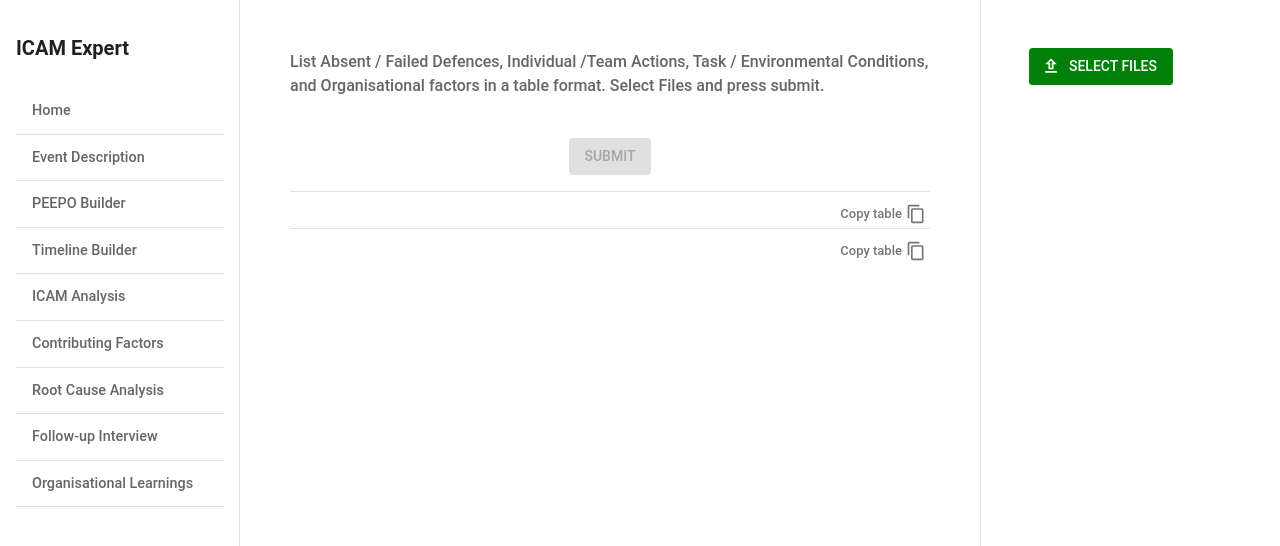
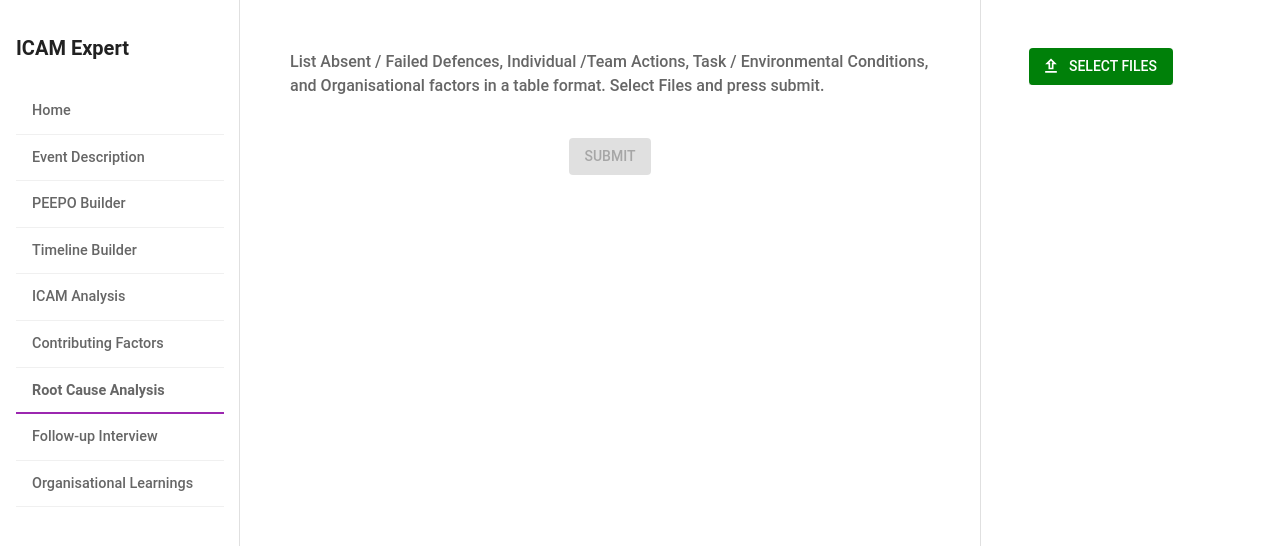
Before and after one commit to caglarcem/ICAM-Expert-App, a React (Create React App) app in the folder icam-expert-frontend/: page /rca in a window 1280 px wide. Shown: the top 546 px of the page. Built offline with nearby package versions, Linux system fonts and the light colour scheme.

Commit message:
design fixes

```diff
--- a/icam-expert-frontend/src/components/Sections/Menu.tsx
+++ b/icam-expert-frontend/src/components/Sections/Menu.tsx
@@ -1,18 +1,18 @@
-import React from 'react';
 import {
+  Box,
   List,
   ListItemButton,
   ListItemText,
   Typography,
   useTheme,
-  Box,
 } from '@mui/material';
+import { styled } from '@mui/system';
+import React, { forwardRef } from 'react';
 import {
   Link as RouterLink,
   LinkProps as RouterLinkProps,
+  useLocation,
 } from 'react-router-dom';
-import { styled } from '@mui/system';
-import { forwardRef } from 'react';
 
 // Define a custom link component that forwards refs and passes the `to` prop.
 const CustomRouterLink = forwardRef<HTMLAnchorElement, RouterLinkProps>(
@@ -37,12 +37,18 @@ interface MenuProps {
 
 const Menu: React.FC<MenuProps> = ({ onMenuItemClick }) => {
   const theme = useTheme();
+  const location = useLocation();
 
   const menuItemCss = {
     fontFamily: 'Roboto, sans-serif',
     fontSize: '0.9rem',
     fontWeight: 500,
     color: '#666666',
+  };
+
+  const selectedMenuItemCss = {
+    ...menuItemCss,
+    fontWeight: 'bold' as 'bold',
   };
 
   const menuItems = [
@@ -84,10 +90,35 @@ const Menu: React.FC<MenuProps> = ({ onMenuItemClick }) => {
             key={item.path}
             to={item.path}
             onClick={onMenuItemClick}
+            sx={{
+              backgroundColor:
+                location.pathname === item.path ? 'white' : 'inherit',
+              borderBottom:
+                location.pathname === item.path
+                  ? '1px solid rgb(156, 39, 176)'
+                  : '1px solid #f0f0f0', // Very light line between items
+              '&:hover': {
+                backgroundColor: theme.palette.action.hover,
+              },
+              '&::after': {
+                content: '""',
+                display: location.pathname === item.path ? 'block' : 'none',
+                position: 'absolute',
+                bottom: 0,
+                left: 0,
+                width: '100%',
+                height: '1px', // Thinner underline
+                backgroundColor: 'rgb(156, 39, 176)',
+              },
+            }}
           >
             <ListItemText
               primary={item.title}
-              primaryTypographyProps={menuItemCss}
+              primaryTypographyProps={
+                location.pathname === item.path
+                  ? selectedMenuItemCss
+                  : menuItemCss
+              }
             />
           </StyledListItemButton>
         ))}
--- a/icam-expert-frontend/src/components/formatters/jsonToTable/RcaTable.tsx
+++ b/icam-expert-frontend/src/components/formatters/jsonToTable/RcaTable.tsx
@@ -51,8 +51,10 @@ const RcaTable: React.FC<RcaTableProps> = ({ text }) => {
 
   return (
     <Box>
+      {jsonData.length > 0 && (
+        <>
           <CopyToClipboard tableRef={tableRef} />
-      {jsonData.length > 0 && (
+
           <TableContainer component={Paper} ref={tableRef}>
             <Table>
               <TableHead>
@@ -115,6 +117,7 @@ const RcaTable: React.FC<RcaTableProps> = ({ text }) => {
               </TableBody>
             </Table>
           </TableContainer>
+        </>
       )}
     </Box>
   );
```
Also changed, not shown: icam-expert-frontend/src/App.tsx (+12 -12 lines). Lines whose indentation alone changed are shown as unchanged.
